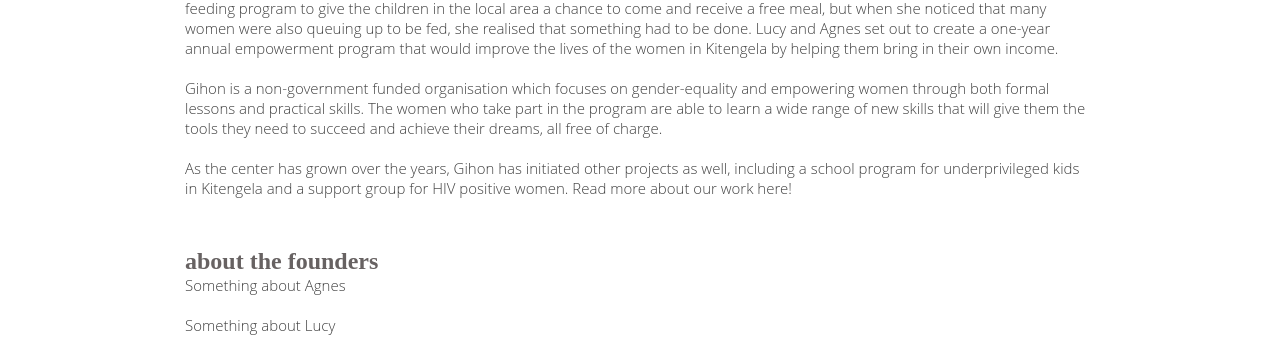
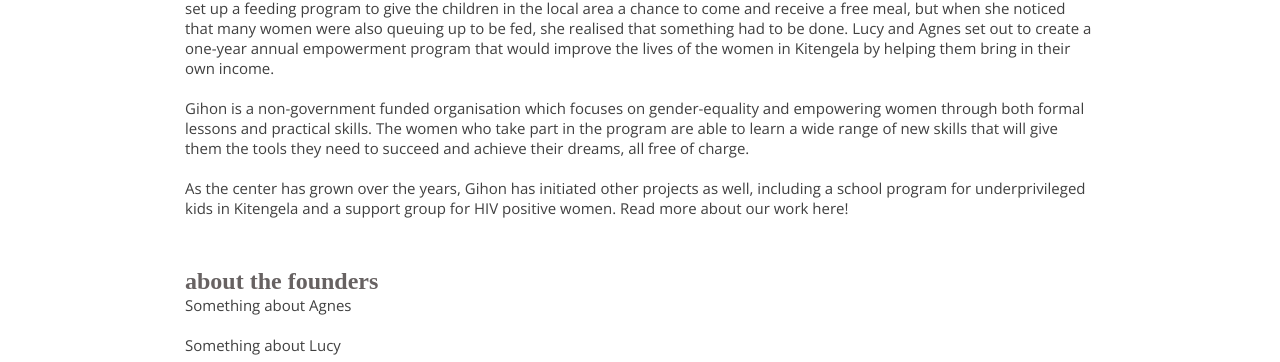
Before and after one commit to naomijung/gihon, a plain HTML site: page about.html in a window 1280 px wide. Shown: the part 576-938 px from the top of the page. Drawn offline with nearby package versions, Linux system fonts and the light colour scheme.

Commit message:
open sans

```diff
--- a/about.html
+++ b/about.html
@@ -12,7 +12,7 @@
     <link rel="stylesheet" href="https://use.fontawesome.com/releases/v5.0.13/css/all.css" integrity="sha384-DNOHZ68U8hZfKXOrtjWvjxusGo9WQnrNx2sqG0tfsghAvtVlRW3tvkXWZh58N9jp" crossorigin="anonymous">
 
 
-    <!-- <link rel="stylesheet" type="text/css" href="https://fonts.googleapis.com/css?family=Open+Sans" /> -->
+    <link rel="stylesheet" type="text/css" href="https://fonts.googleapis.com/css?family=Open+Sans" />
 
     <script src="https://code.jquery.com/jquery-1.11.3.min.js"></script>
     <script type="text/javascript" src="assets/js/script.js"></script>
```
Also changed, not shown: contact.html (+1 -1 lines), impact.html (+1 -1 lines), index.html (+1 -1 lines), support.html (+1 -1 lines), work.html (+1 -1 lines).
